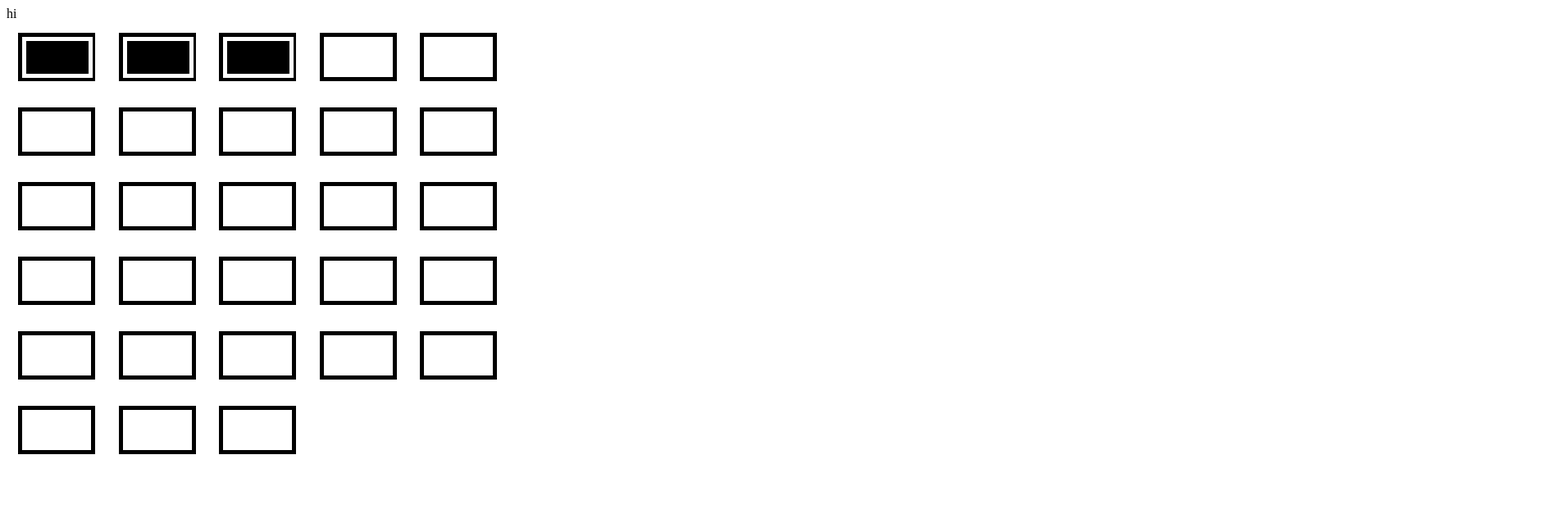
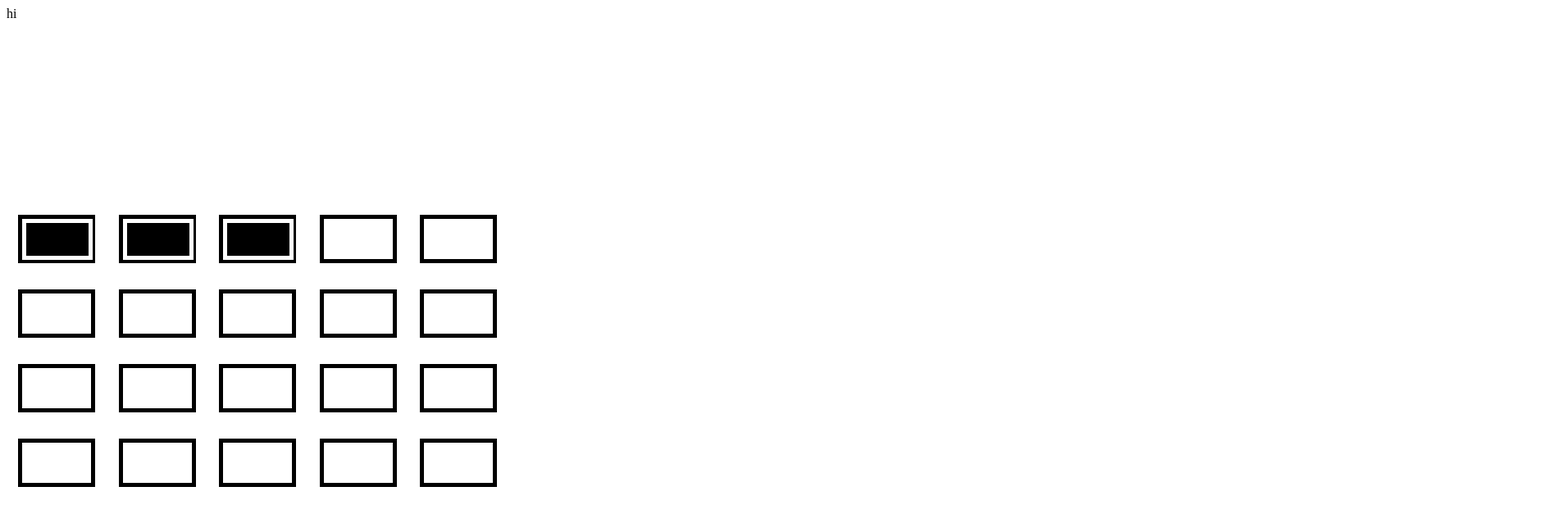
Before and after one commit to smilelovea/20200521, a React (Create React App) app in the folder lol/: page / in a window 1280 px wide. Shown: the top 616 px of the page at 82% size, 1911 px wide, since content can reach past the window. Built offline with nearby package versions, Linux system fonts and the light colour scheme.

Commit message:
add header

```diff
--- a/lol/public/index.html
+++ b/lol/public/index.html
@@ -9,7 +9,7 @@
   </head>
   <body>
     <header>
-      <div class = "test"> hi </div>
+      <div> hi </div>
     </header>
     <div id="root">
     </div>
--- a/lol/src/chessboard.css
+++ b/lol/src/chessboard.css
@@ -28,6 +28,8 @@
    height: 388px;
 }
 
-.test:hover {
-    color: white;
+header {
+    width: 1903px;
+    height: 240px;
+    display: block;
 }
```
